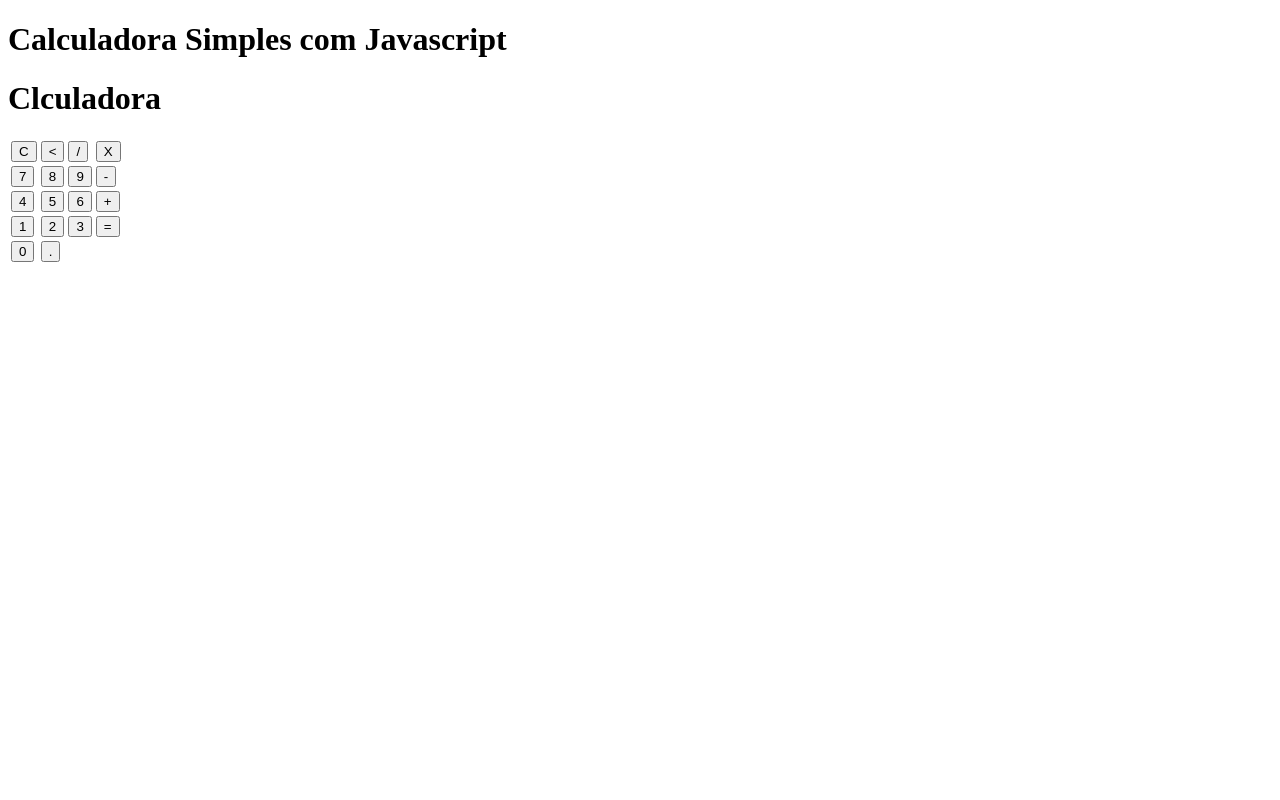
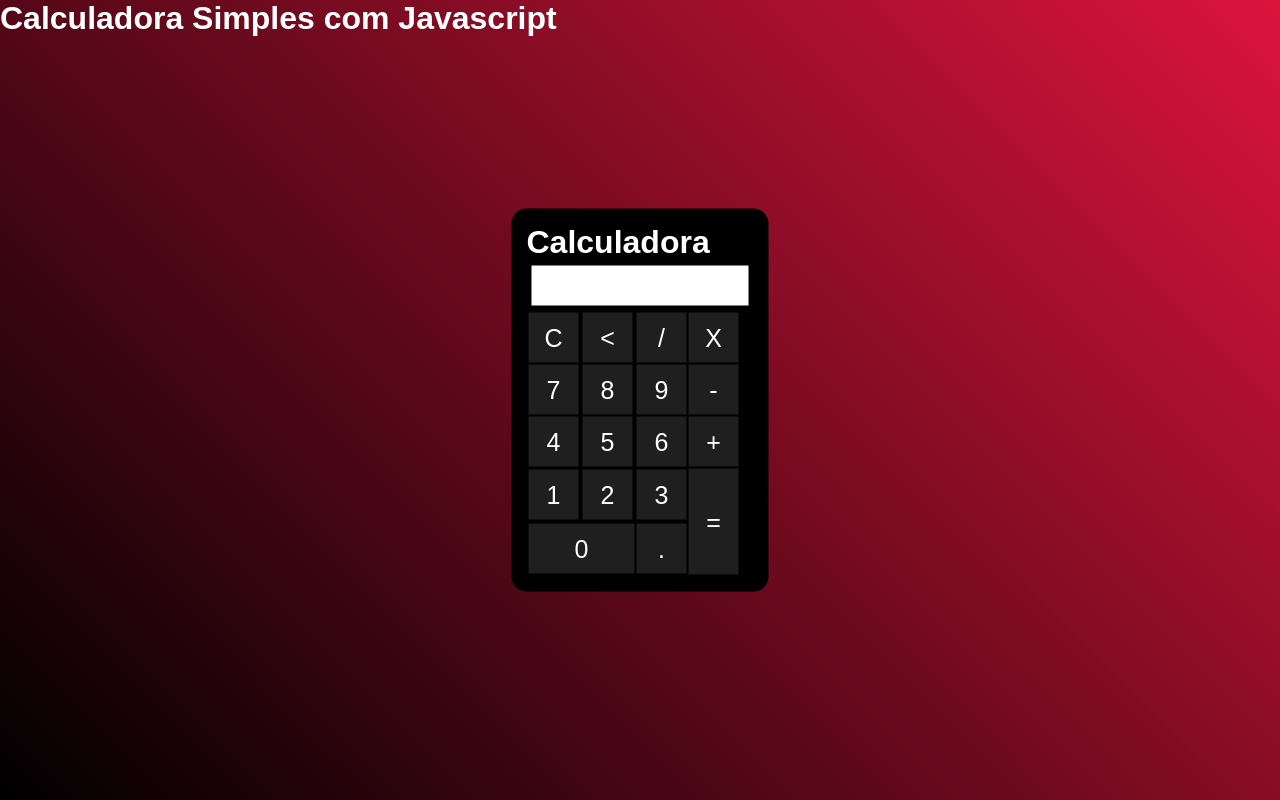
Before and after one commit to projetos-Luiza/calculadora_javascript, a plain HTML site: page index.html in a window 1280 px wide. Drawn offline with Linux system fonts and the light colour scheme.

Commit message:
Add files via upload

```diff
--- /dev/null
+++ b/calculadora.css
@@ -0,0 +1,43 @@
+*{
+    margin: 0;
+    padding: 0;
+}
+.fundo{
+    background-image: linear-gradient(45deg,black,crimson);
+    height: 100vh;
+    color: white;
+    font-family: Arial, Helvetica, sans-serif;
+ }
+ .calculadora{
+     position: absolute;
+     background-color: black;
+     top: 50%;
+     left: 50%;
+     transform: translate(-50%,-50%);
+     border-radius: 15px;
+     padding: 15px;
+ }
+ .botao{
+     width: 50px;
+     height: 50px;
+     font-size: 25px;
+     cursor: pointer;
+     background-color: rgb(31,31,31);
+     border: none;
+     color: white;
+}
+.botao:hover{
+    background-color: black;
+}
+
+#resultado{
+    background-color: white;
+    width: 207px;
+    height: 30px;
+    margin: 5px ;
+    font-size: 25px;
+    color: black;
+    text-align: right;
+    padding: 5px;
+
+}
--- /dev/null
+++ b/calculadora.js
@@ -0,0 +1,26 @@
+function insere(numero){
+     var valor = document.getElementById('resultado').innerHTML;
+    document.getElementById('resultado').innerHTML = valor+ numero;
+}
+
+function limpar(){
+   document.getElementById('resultado').innerHTML = "";
+
+}
+
+function voltar(){
+     var resultado = document.getElementById('resultado').innerHTML;
+     document.getElementById('resultado').innerHTML = resultado.substring(0,resultado.length -1);
+
+}
+
+function calcular(){
+    var resultado = document.getElementById('resultado').innerHTML;
+    if(resultado){
+       document.getElementById('resultado').innerHTML = eval(resultado);
+    }
+    else{
+        document.getElementById('resultado').innerHTML = "Nada ...";
+    }
+
+}
--- a/index.html
+++ b/index.html
@@ -4,45 +4,48 @@
     <meta charset="UTF-8">
     <meta http-equiv="X-UA-Compatible" content="IE=edge">
     <meta name="viewport" content="width=device-width, initial-scale=1.0">
-    <title>Document</title>
+    <title>Calculadora</title>
+    <link rel="stylesheet" href="calculadora.css">
 </head>
 <body>
     <div class="fundo">
     <h1>Calculadora Simples com Javascript</h1>
     <div class="calculadora">
-     <h1>Clculadora</h1>
+     <h1>Calculadora</h1>
      <p id="resultado"></p>
      <table>
         <tr>
-        <td><button>C</button></td>
-        <td><button><</button></td>
-        <td><button>/</button></td>
-        <td><button>X</button></td>
+        <td><button class="botao" onclick="limpar()">C</button></td>
+        <td><button class="botao" onclick="voltar()"><</button></td>
+        <td><button class="botao" onclick="insere('/')">/</button></td>
+        <td><button class="botao" onclick="insere('X')">X</button></td>
     </tr>
     <tr>
-        <td><button>7</button></td>
-        <td><button>8</button></td>
-        <td><button>9</button></td>
-        <td><button>-</button></td>
+        <td><button class="botao" onclick="insere('7')">7</button></td>
+        <td><button class="botao" onclick="insere('8')">8</button></td>
+        <td><button class="botao" onclick="insere('9')">9</button></td>
+        <td><button class="botao" onclick="insere('-')">-</button></td>
     </tr>
     <tr>
-        <td><button>4</button></td>
-        <td><button>5</button></td>
-        <td><button>6</button></td>
-        <td><button>+</button></td>
+        <td><button class="botao" onclick="insere('4')">4</button></td>
+        <td><button class="botao" onclick="insere('5')">5</button></td>
+        <td><button class="botao" onclick="insere('6')">6</button></td>
+        <td><button class="botao" onclick="insere('+')">+</button></td>
     </tr>
     <tr>
-        <td><button>1</button></td>
-        <td><button>2</button></td>
-        <td><button>3</button></td>
-        <td><button>=</button></td>
+        <td><button class="botao" onclick="insere('1')">1</button></td>
+        <td><button class="botao" onclick="insere('2')">2</button></td>
+        <td><button class="botao" onclick="insere('3')">3</button></td>
+        <td rowspan="2"><button class="botao" style="height: 106px;", onclick="calcular()">=</button></td>
     </tr>
     <tr>
-        <td><button>0</button></td>
-        <td><button>.</button></td>
+        <td colspan="2"><button class="botao" style="width: 106px;" onclick="insere('0')">0</button></td>
+        <td><button class="botao">.</button></td>
     </tr>
  </table>
-      </div>
+  </div>
+
     </div>
+    <script src="calculadora.js"></script>
 </body>
 </html>
```
